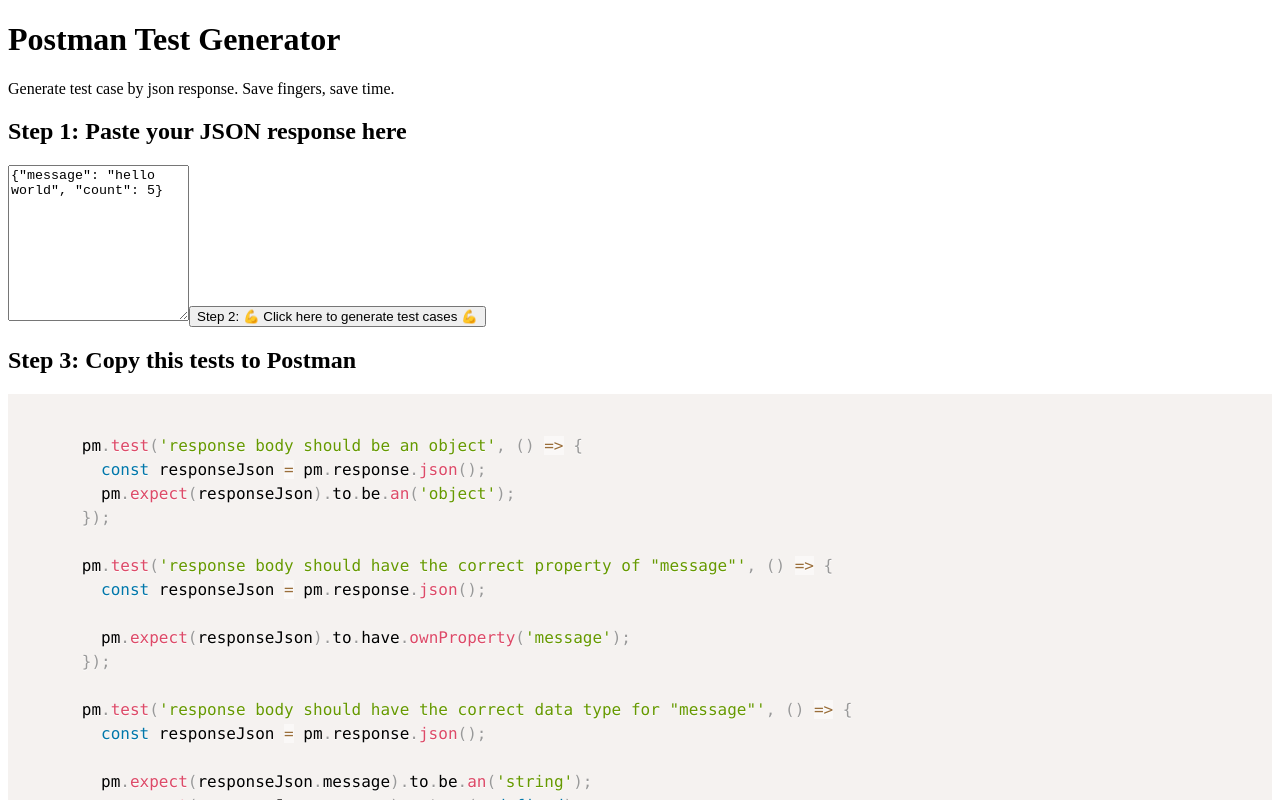
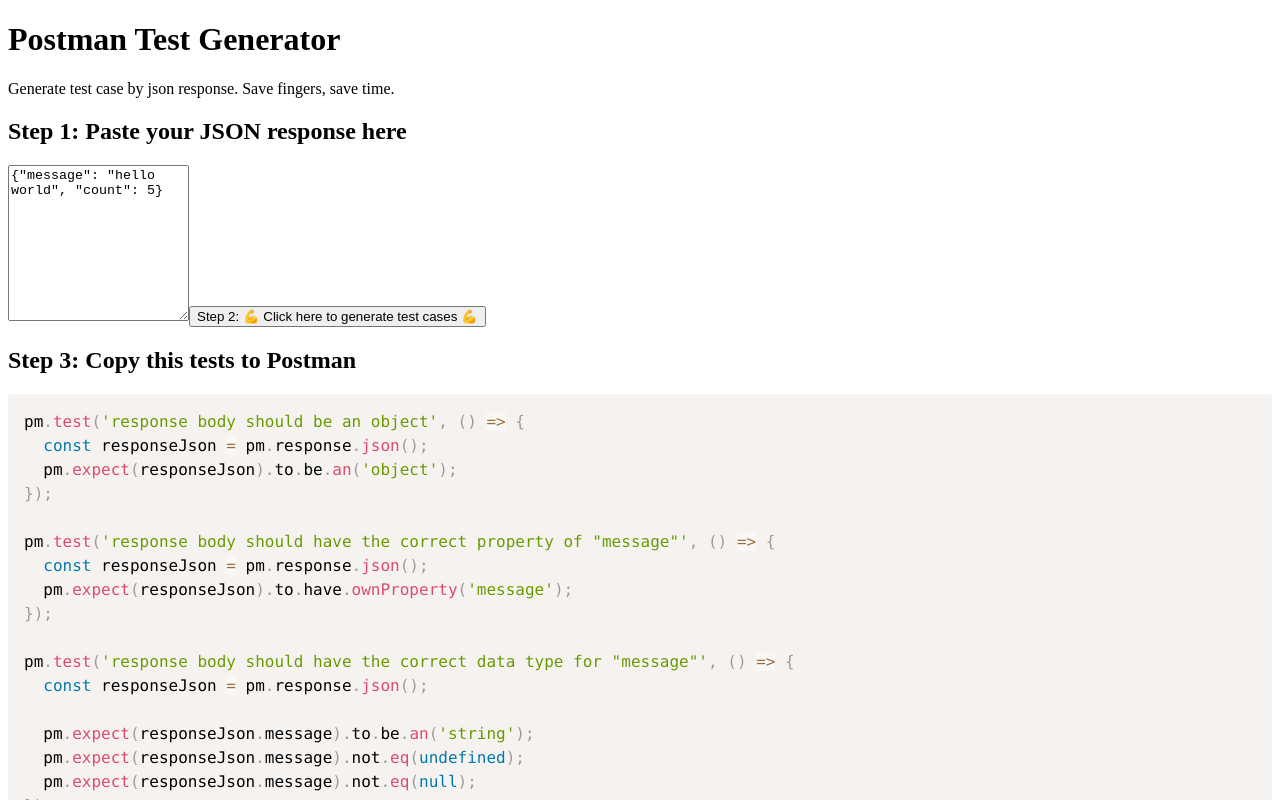
Before and after one commit to arifikhsan/postman-test-generator-next, a Next.js app: page / in a window 1280 px wide. Both pictures are taken after a click on the button "Step 2: 💪 Click here to generate test cases 💪". Shown: the top 800 px of the page. Built offline with nearby package versions, Linux system fonts and the light colour scheme.

Commit message:
done without copy

```diff
--- a/components/code.js
+++ b/components/code.js
@@ -1,18 +1,68 @@
 import React, { Component } from 'react';
 import Prism from 'prismjs';
 import 'prismjs/themes/prism.css';
+import CopyToClipboard from 'react-copy-to-clipboard';
 
 class CodeSnippet extends Component {
+  constructor(props) {
+    super(props);
+    this.state = {
+      codeHtml: '',
+      copied: false,
+    };
+  }
   componentDidMount() {
     Prism.highlightAll();
+
+    var Normalizer = require('prismjs/plugins/normalize-whitespace/prism-normalize-whitespace');
+    var nw = new Normalizer({
+      'remove-trailing': true,
+      'remove-indent': true,
+      'left-trim': true,
+      'right-trim': true,
+      // 'break-lines': 80,
+      // indent: 2,
+      'remove-initial-line-feed': false,
+      'tabs-to-spaces': 4,
+      'spaces-to-tabs': 4,
+    });
+    let code = nw.normalize(this.props.code);
+    let codeHtml = Prism.highlight(code, Prism.languages.javascript);
+    this.setState({
+      codeHtml,
+    });
   }
+
+  copyToClipboard = (e) => {
+    const a = this.code;
+    a.select();
+    document.execCommand('copy');
+    // This is just personal preference.
+    // I prefer to not show the whole text area selected.
+    e.target.focus();
+    this.setState({ copied: 'Copied!' });
+  };
+
+  onCopy = () => {
+    this.setState({ copied: true });
+  };
 
   render() {
     return (
       <div className='w-full my-6'>
         <h2>Step 3: Copy this tests to Postman</h2>
-        <pre className='w-full mt-4 text-left border line-numbers'>
-          <code className='language-javascript'>{this.props.code}</code>
+        {/* <button onClick={this.copyToClipboard}>Copy</button> */}
+
+        <pre
+          ref={(code) => {
+            this.code = code;
+          }}
+          className='w-full mt-4 text-left border line-numbers'>
+          <code
+            className='language-javascript'
+            dangerouslySetInnerHTML={{
+              __html: this.state.codeHtml,
+            }}></code>
         </pre>
       </div>
     );
--- a/package.json
+++ b/package.json
@@ -12,6 +12,7 @@
     "prismjs": "^1.24.1",
     "react": "^17.0.2",
     "react-clipboard.js": "^2.0.16",
+    "react-copy-to-clipboard": "^5.0.3",
     "react-dom": "^17.0.2"
   },
   "devDependencies": {
--- a/pages/index.js
+++ b/pages/index.js
@@ -50,7 +50,6 @@
       this.state.output += `
       pm.test('response body should have the correct property of "${property}"', () => {
         const responseJson = pm.response.json();
-
         pm.expect(responseJson).to.have.ownProperty('${property}');
       });
       `;
@@ -76,7 +75,6 @@
         this.state.output += `
         pm.test('response body should have the correct and value for "${property}"', () => {
           const responseJson = pm.response.json();
-
           pm.expect(responseJson.${property}).to.equals(${equalWithValue});
         });
         `;
```
Also changed, not shown: 1 other file (tests, documents, lock files or other folders).
